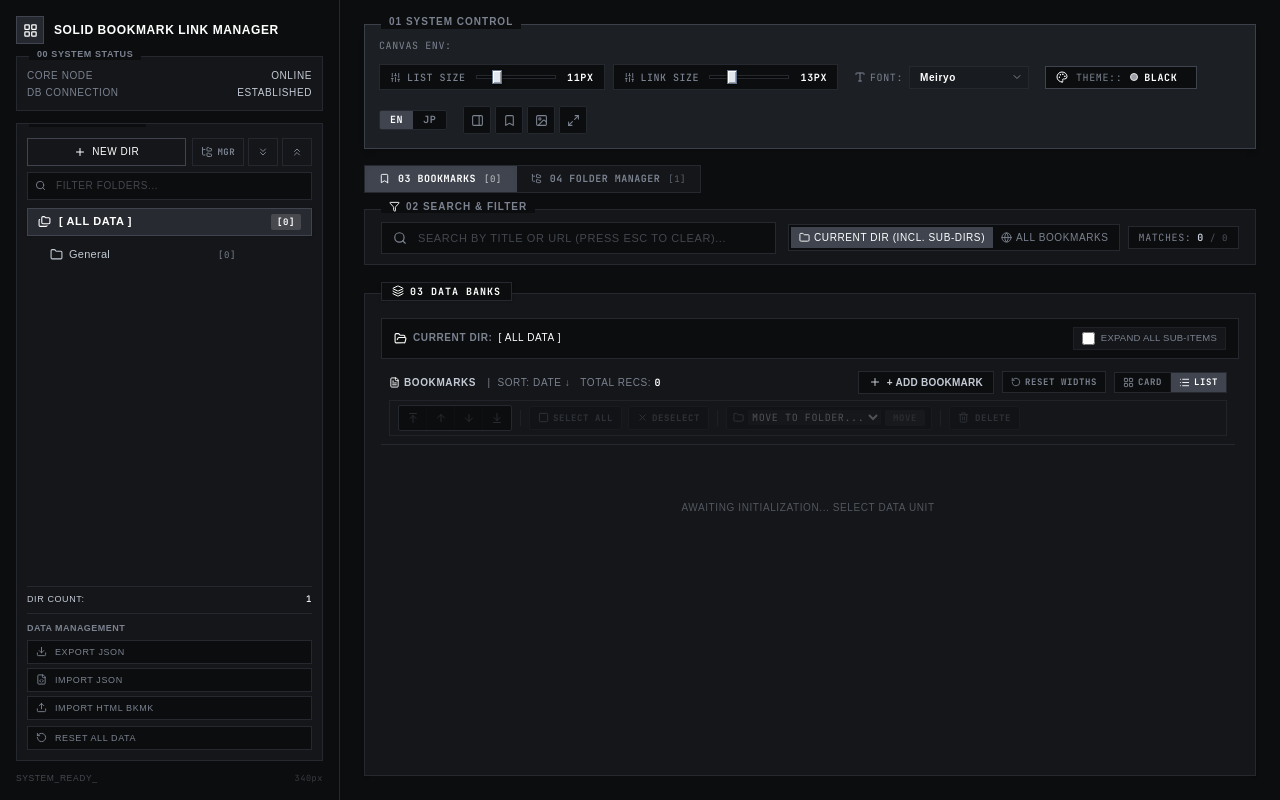
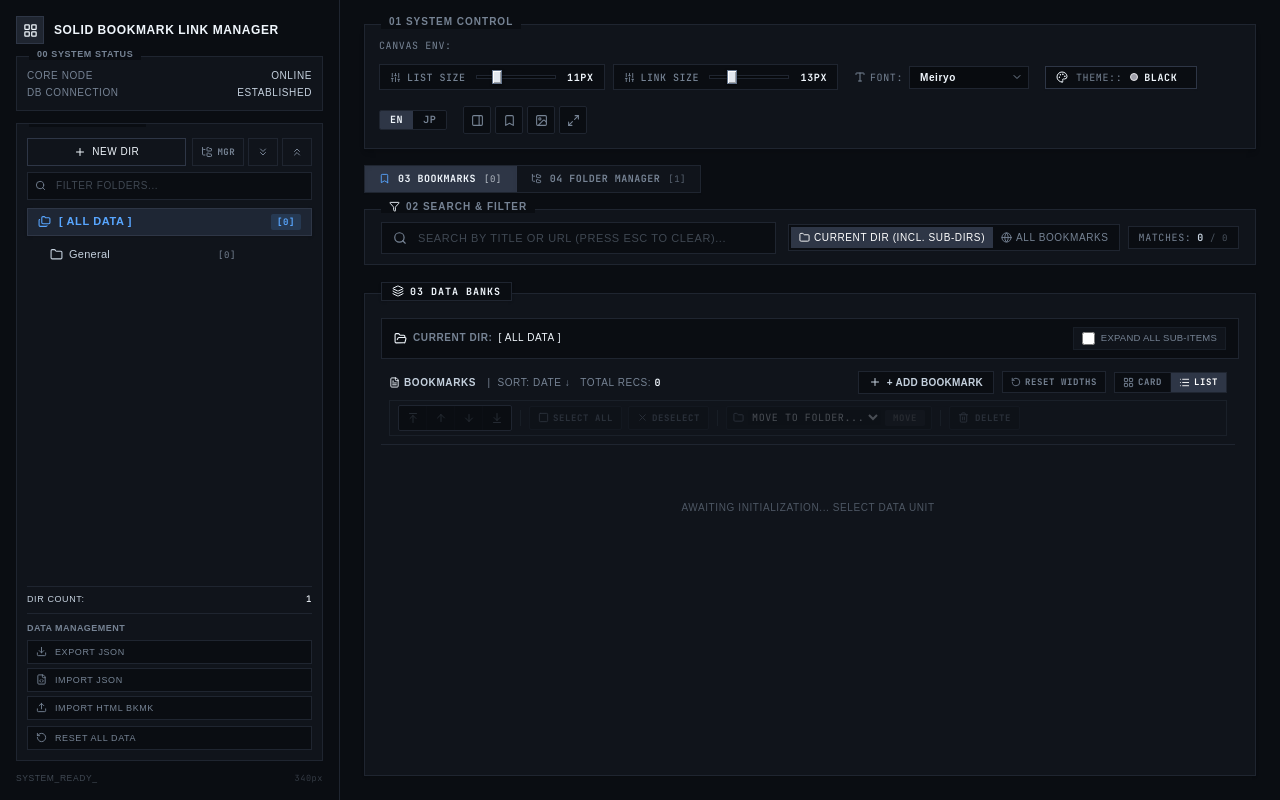
Before and after one commit to soroeru-afk/SOLID-BOOKMARK-LINK-MANAGER, a React (Vite) app: page / in a window 1280 px wide. Built offline with nearby package versions, Linux system fonts and the light colour scheme; a web font is replaced by a local one.

Commit message:
fix(theme): Align Header classes with K-NAVIGATOR unified theme system

```diff
--- a/src/components/Header.tsx
+++ b/src/components/Header.tsx
@@ -90,7 +90,7 @@ export default function Header({
   };
 
   return (
-    <header className="flex flex-wrap justify-between items-center w-full shrink-0 border border-header-border bg-header-bg p-3.5 relative gap-3 transition-colors duration-300 shadow-md">
+    <header className="flex flex-wrap justify-between items-center w-full shrink-0 border border-border-main bg-panel-bg p-3.5 relative gap-3 transition-colors duration-300 shadow-md">
         <div className="absolute top-0 left-0 bg-base-bg px-2 -mt-[0.6rem] ml-4 text-[10px] text-text-dim font-bold tracking-widest">
             {t.systemControl}
         </div>
--- a/src/index.css
+++ b/src/index.css
@@ -4,8 +4,6 @@
 @theme {
   --color-base-bg: var(--theme-base-bg);
   --color-panel-bg: var(--theme-panel-bg);
-  --color-header-bg: var(--theme-header-bg);
-  --color-header-border: var(--theme-header-border);
   --color-input-bg: var(--theme-input-bg);
   --color-border-main: var(--theme-border-main);
   --color-border-light: var(--theme-border-light);
@@ -21,16 +19,14 @@
 :root {
   --theme-base-bg: #e2e8f0;
   --theme-panel-bg: #f8fafc;
-  --theme-header-bg: #f1f5f9;
-  --theme-header-border: #94a3b8;
   --theme-input-bg: #ffffff;
-  --theme-border-main: #b4c2d3;
-  --theme-border-light: #64748b;
-  --theme-text-dim: #475569;
+  --theme-border-main: #cbd5e1;
+  --theme-border-light: #94a3b8;
+  --theme-text-dim: #334155;
   --theme-text-normal: #1e293b;
-  --theme-text-bright: #090d16;
-  --theme-accent-bg: #cbd5e1;
-  --theme-accent-text: #090d16;
+  --theme-text-bright: #020617;
+  --theme-accent-bg: #020617;
+  --theme-accent-text: #f8fafc;
 
   --app-font: "JetBrains Mono", ui-monospace, SFMono-Regular, monospace;
 }
@@ -57,49 +53,42 @@
 }
 
 [data-theme="dark"] {
-  --theme-base-bg: #090f19;
-  --theme-panel-bg: #101a2b;
-  --theme-header-bg: #16243b;
-  --theme-header-border: #37547d;
-  --theme-input-bg: #0b1424;
-  --theme-border-main: #1d304a;
-  --theme-border-light: #2d486e;
-  --theme-text-dim: #5c7ca5;
-  --theme-text-normal: #8eaecf;
-  --theme-text-bright: #ffffff;
-  --theme-accent-bg: #1c2e47;
-  --theme-accent-text: #ffffff;
+  --theme-base-bg: #0d131f;
+  --theme-panel-bg: #151e2f;
+  --theme-input-bg: #0a0f19;
+  --theme-border-main: #23344d;
+  --theme-border-light: #375073;
+  --theme-text-dim: #6c8cb8;
+  --theme-text-normal: #9ebbe3;
+  --theme-text-bright: #e0ecff;
+  --theme-accent-bg: #375073;
+  --theme-accent-text: #e0ecff;
 }
 
 [data-theme="black"] {
-  --theme-base-bg: #0c0d0e;
-  --theme-panel-bg: #141619;
-  --theme-header-bg: #1c1f24;
-  --theme-header-border: #3b404b;
-  --theme-input-bg: #181b20;
-  --theme-border-main: #25282e;
-  --theme-border-light: #3f444e;
-  --theme-text-dim: #7b8290;
-  --theme-text-normal: #c4cbd6;
-  --theme-text-bright: #ffffff;
-  --theme-accent-bg: #272a31;
-  --theme-accent-text: #ffffff;
+  --theme-base-bg: #0a0d12;
+  --theme-panel-bg: #10141b;
+  --theme-input-bg: #080b0f;
+  --theme-border-main: #1f2530;
+  --theme-border-light: #2e3646;
+  --theme-text-dim: #768394;
+  --theme-text-normal: #c5d1de;
+  --theme-text-bright: #f0f6fc;
+  --theme-accent-bg: #1e2634;
+  --theme-accent-text: #58a6ff;
 }
 
 [data-theme="red"] {
-  /* K-Navigator CRIMSON RED パレット */
-  --theme-base-bg: #090203;
-  --theme-panel-bg: #110406;
-  --theme-header-bg: #22080a;
-  --theme-header-border: #661a22;
-  --theme-input-bg: #180608;
-  --theme-border-main: #2f0c10;
-  --theme-border-light: #52151c;
-  --theme-text-dim: #a83d47;
-  --theme-text-normal: #ff7b87;
+  --theme-base-bg: #0d0404;
+  --theme-panel-bg: #160808;
+  --theme-input-bg: #0a0303;
+  --theme-border-main: #421515;
+  --theme-border-light: #752222;
+  --theme-text-dim: #b05252;
+  --theme-text-normal: #fca5a5;
   --theme-text-bright: #ffffff;
-  --theme-accent-bg: #3d0d12;
-  --theme-accent-text: #ffffff;
+  --theme-accent-bg: #3b1111;
+  --theme-accent-text: #ff4d4d;
 }
 
 body {
```
